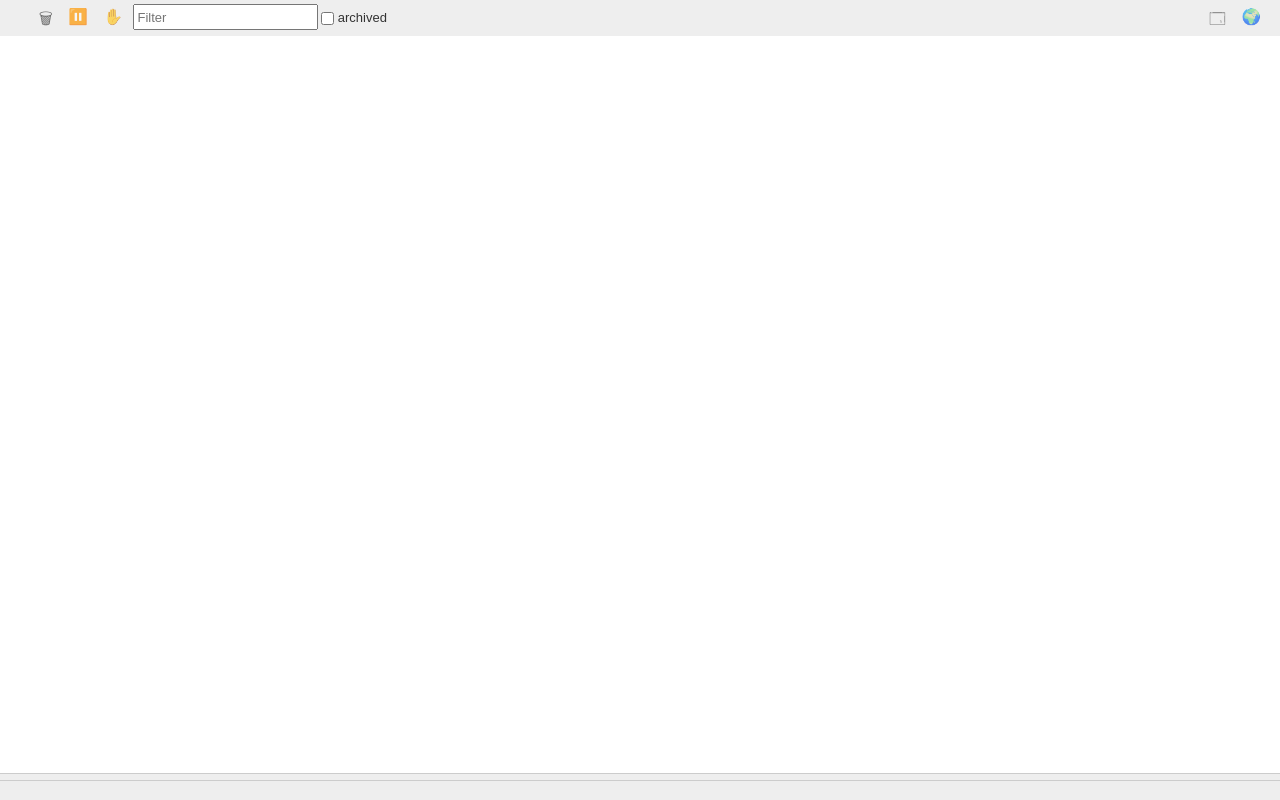
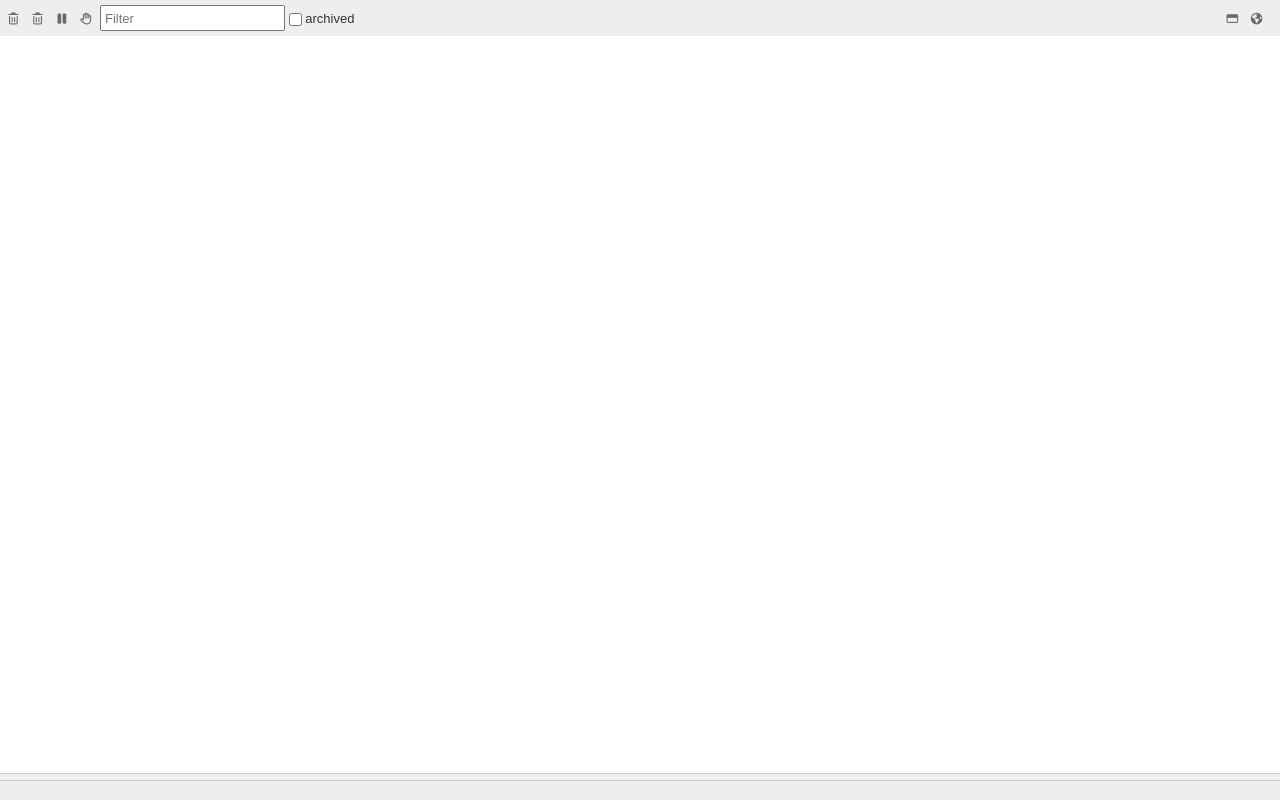
Before and after one commit to kpion/netmon, a browser extension: page src/modules/list/index.html in a window 1280 px wide. Drawn offline with Linux system fonts and the light colour scheme.

Commit message:
preparing for publish

```diff
--- a/src/modules/list/index.html
+++ b/src/modules/list/index.html
@@ -15,24 +15,28 @@
 
       <link rel="stylesheet" type="text/css" href="../../static/pure/pure-min.css">
       <link rel="stylesheet" type="text/css" href="style.css">
+      <link rel="stylesheet" type="text/css" href="../../static/font-awesome/css/all.css">
   </head>
 
   <body>
     <div id = 'toolbar' class = 'bar'>
         <div class = 'bar-left'>
-          <!-- <button  id = 'clearTab' class = 'button' title = 'Clear this tab traffic'>🗑</button> -->
 
-          <button  id = 'clearTab' class = 'button' >
-            <svg class = 'fa-icon' title = 'Clear this tab traffic'>
-              <use xlink:href="../../static/font-awesome/sprites/regular.svg#trash-alt"></use>
-            </svg>
+          <button  id = 'clearTab' class = 'button' title = 'Clear this tab traffic'>
+            <i class="fa-icon far fa-trash-alt"></i>
           </button>
 
-          <button  id = 'clearAll' class = 'button' title = 'Clear everything (all tabs)'>🗑</button>
+          <button  id = 'clearAll' class = 'button' title = 'Clear everything (all tabs)'>
+            <i class="fa-icon far fa-trash-alt"></i>
+          </button>
 
-          <button  id = 'running' class = 'button pressed' title = 'Play / Pause'>⏸️️</button>
+          <button  id = 'running' class = 'button pressed' title = 'Play / Pause (refreshing)'>
+            <i class="fa-icon fas fa-pause"></i>
+          </button>
 
-          <button  id = 'blocking' class = 'button' title = 'Block requests from this tab'>️✋</button>
+          <button  id = 'blocking' class = 'button' title = 'Block requests from this tab)'>
+              <i class="fa-icon far fa-hand-paper"></i>
+          </button>
 
           <input type = 'text' placeholder = 'Filter' id = 'filter-text'>
 
@@ -42,9 +46,15 @@
         </div>
 
         <div class = 'bar-right'>
-          <button  id = 'popOut' class = 'button' title = 'To full window'>🗔</button>
-          <button  id = 'showGlobal' class = 'button' title = 'Global monitor'>🌍</button>
-          <!--
+          <button  id = 'popOut' class = 'button' title = 'To full window'>
+              <i class="fa-icon far fa-window-maximize"></i>
+
+          </button>
+
+          <button  id = 'showGlobal' class = 'button' title = 'Global monitor'>
+              <i class="fa-icon fas fa-globe-americas"></i>
+          </button>
+                    <!--
           <span>🗑⏸️️️✋🗔🌍⏵/▶️⏸⏸️️️</span>
           -->
         </div>
--- a/src/modules/list/main.js
+++ b/src/modules/list/main.js
@@ -198,30 +198,33 @@ class List{
 
         //play/pause (state) button
         l('#running').on('click',(ev)=>{
-            const lbutton = l(ev.target);
+            const lbutton = l(ev.currentTarget);
+            const lbuttonIcon = lbutton.find('.fa-icon');
             if(!lbutton.is('.pressed')){//in 'pause' mode, we enable playing
-                lbutton.text('⏸️️');
                 lbutton.addClass('pressed');
+                //lbutton.text('⏸️️');
+                lbuttonIcon.removeClass('fa-play').addClass('fa-pause');
                 //rereading the data which might have came in the meantime
                 this.clearData();
                 this.readEntries();
             }else{//in 'playing' mode, we pause it.
-                lbutton.text('▶️');
+                //lbutton.text('▶️');
+                lbuttonIcon.removeClass('fa-pause').addClass('fa-play');
                 lbutton.removeClass('pressed');
             }
 
         });
         //block (state) button
         l('#blocking').on('click',(ev)=>{
-            const lbutton = l(ev.target);
+            const lbutton = l(ev.currentTarget);
             if(!lbutton.is('.pressed')){//in non blocking mode (default), we'll start blocking
-                lbutton.addClass('pressed');
+                lbutton.addClass('pressed').addClass('pressed-highlight');
                 this.port.postMessage({
                     command:'block',
                     criteria: criteria,
                 });
             }else{//in blocking mode, so we'll unblock it
-                lbutton.removeClass('pressed');
+                lbutton.removeClass('pressed').removeClass('pressed-highlight');
                 this.port.postMessage({
                     command:'unblock',
                     criteria: criteria,
@@ -325,7 +328,7 @@ class List{
         this.extraInfo = extras;
         //are we actually blocking something? Just to make the icon look right
         if(extras.tabExtra.blocking){
-            l('#blocking').addClass('pressed');
+            l('#blocking').addClass('pressed').addClass('pressed-highlight');
         }
         //to be continued.
         //logger.log(extras);
@@ -349,7 +352,8 @@ class List{
             message.result.forEach(([k,v])=>{
                 //if it's our own tab, i.e. our 'global view' tab - like
                 //"chrome-extension://gkgkbnhnimkgahhagocmeimjbgjneidp/modules/list/index.html?mode=full"
-                //we ignore it. It's just easier to do it here than in background.js.
+                //we ignore it. It's just easier to do it here than in background.js. And, btw, FX doesn't
+                //send this requests at all.
                 if(v.extra.tab && v.extra.tab.url && v.extra.tab.url.indexOf('chrome-extension://') === 0){
                     return;
                 }
@@ -359,7 +363,7 @@ class List{
             });
 
             simplePerformance.mark('built entries');
-            //>500 entries will take a few ms, so we'll show our 'loader'
+            //>500 entries will take quite a few ms, so we'll show our 'loader'
             if(this.entries.size > 500){
                 this.updateLoader(true,`loading ${this.entries.size} entries...`);
             }
--- a/src/modules/list/style.css
+++ b/src/modules/list/style.css
@@ -208,14 +208,13 @@ toolbar
 }
 
 #toolbar .button{
-    /* position:relative;
-    top:2px; */
-
-    font-size:120%;
     border:none;
     background-color:inherit;
     opacity:0.7;
-    min-width:26px;
+    /* min-width:26px; */
+    padding-left:3px;
+    padding-right:3px;
+    font-size:0.9em;
 }
 
 #toolbar .button:hover{
@@ -228,29 +227,23 @@ toolbar
     outline:none;
 }
 
+/* 'pressed' is only useful for js, not for styling, for styling there is .pressed-highlight */
 #toolbar .button.pressed{
-    /* border:1px solid #ccc; */
-    /* background-image: linear-gradient(transparent,rgba(0,0,0,.05) 40%,rgba(0,0,0,.1));  */
+
+}
+
+#toolbar .button.pressed-highlight{
     color:#0cf;
 }
 
-/* svg */
-.fa-icon{
-	width:0.8em;
-	height:0.8em;
-	vertical-align: top;/*this isn't strictly necesssary*/
-}
-/*
-those icons/unicode symbols need to be manually lowered.
-*/
-.button#clearTab, .button#clearAll, .button#popOut{
-    position:relative;
-    top:2px;
+#toolbar .button#blocking.pressed-highlight{
+    color:#902C20;
 }
 
-#toolbar #tabinfo {
-    margin-left:3px;
+.fa-icon{
+
 }
+
 
 /*
 -------------------------------------------------------------------------------
```
Also changed, not shown: src/manifest.json.
